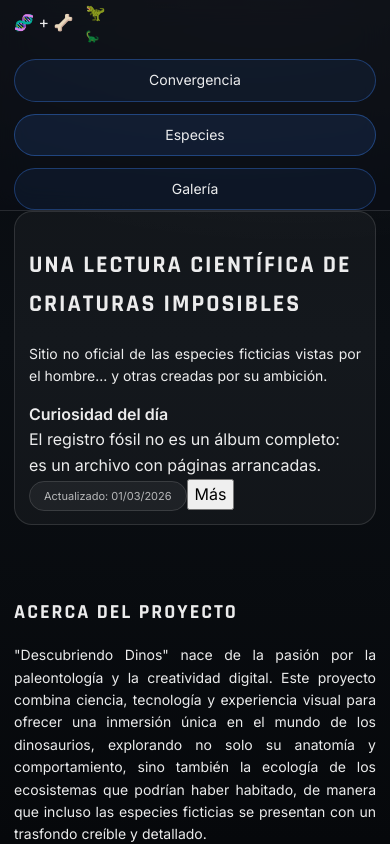
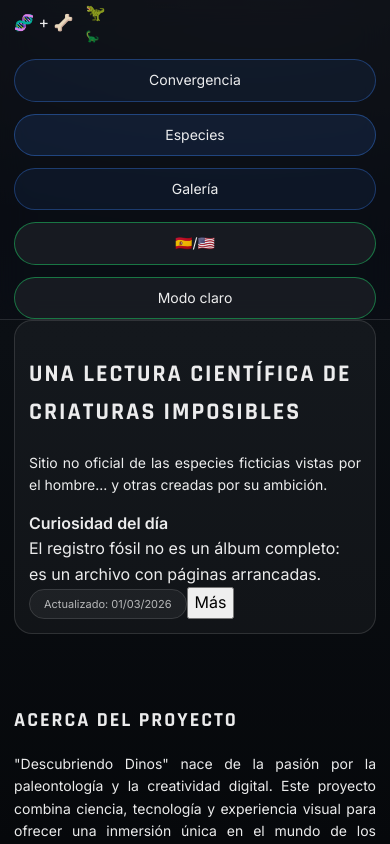
Before and after one commit to lu-developer476/Dinosauria, a React (Vite) app: page / in a window 390 px wide. Shown: the top 844 px of the page. Built offline with nearby package versions, Linux system fonts and the light colour scheme.

Commit message:
add-language-and-themes-toggle-button (#1)

```diff
--- a/src/App.tsx
+++ b/src/App.tsx
@@ -35,6 +35,12 @@ function getDinoTags(d: any): string[] {
 export default function App() {
   const [factIndex, setFactIndex] = useState(0);
   const [selectedImage, setSelectedImage] = useState<string | null>(null);
+  const [language, setLanguage] = useState<"es" | "en">("es");
+  const [theme, setTheme] = useState<"dark" | "light">("dark");
+
+  useEffect(() => {
+    document.documentElement.dataset.theme = theme;
+  }, [theme]);
 
   // Filtros + rotación
   const [filteredDinos, setFilteredDinos] = useState(dinos);
@@ -178,6 +184,24 @@ const gallery = useMemo(
             <button className="nav-btn" onClick={() => smoothScrollTo("linea-tiempo")}>Convergencia</button>
             <button className="nav-btn nav-primary" onClick={() => smoothScrollTo("explorar")}>Especies</button>
             <button className="nav-btn" onClick={() => smoothScrollTo("galeria")}>Galería</button>
+            <button
+              className="nav-btn nav-toggle"
+              type="button"
+              aria-label={`Cambiar idioma a ${language === "es" ? "inglés" : "español"}`}
+              aria-pressed={language === "en"}
+              onClick={() => setLanguage((current) => (current === "es" ? "en" : "es"))}
+            >
+              🇪🇸/🇺🇸
+            </button>
+            <button
+              className="nav-btn nav-toggle nav-theme-toggle"
+              type="button"
+              aria-label={`Activar ${theme === "dark" ? "modo claro" : "modo oscuro"}`}
+              aria-pressed={theme === "dark"}
+              onClick={() => setTheme((current) => (current === "dark" ? "light" : "dark"))}
+            >
+              {theme === "dark" ? "Modo claro" : "Modo oscuro"}
+            </button>
           </nav>
         </div>
       </header>
--- a/src/styles.css
+++ b/src/styles.css
@@ -11,6 +11,27 @@
   --radius: 18px;
   --max: 1120px;
   --accent: #1eff7a;
+  --body-bg:
+    radial-gradient(1200px 500px at 30% -10%, rgba(255,255,255,0.08), transparent 60%),
+    radial-gradient(900px 450px at 75% 0%, rgba(255,255,255,0.06), transparent 55%),
+    linear-gradient(180deg, #070a0e, #0b0f14 40%, #06080b);
+  --nav-bg: rgba(10,14,20,0.7);
+}
+
+:root[data-theme="light"]{
+  --bg: #f4efe4;
+  --panel: rgba(36,24,13,0.06);
+  --panel2: rgba(36,24,13,0.1);
+  --text: rgba(22,18,14,0.92);
+  --muted: rgba(52,41,31,0.72);
+  --line: rgba(61,43,25,0.18);
+  --shadow: 0 18px 45px rgba(71,48,24,0.18);
+  --accent: #127a3a;
+  --body-bg:
+    radial-gradient(1200px 500px at 30% -10%, rgba(30,255,122,0.2), transparent 60%),
+    radial-gradient(900px 450px at 75% 0%, rgba(59,130,246,0.16), transparent 55%),
+    linear-gradient(180deg, #fffaf0, #f4efe4 45%, #e8dcc8);
+  --nav-bg: rgba(255,250,240,0.78);
 }
 
 *{box-sizing:border-box}
@@ -19,10 +40,7 @@ html,body{height:100%}
 body{
   margin:0;
   font-family:'Inter',sans-serif;
-  background:
-    radial-gradient(1200px 500px at 30% -10%, rgba(255,255,255,0.08), transparent 60%),
-    radial-gradient(900px 450px at 75% 0%, rgba(255,255,255,0.06), transparent 55%),
-    linear-gradient(180deg, #070a0e, #0b0f14 40%, #06080b);
+  background:var(--body-bg);
   color:var(--text);
   line-height:1.65;
 }
@@ -52,7 +70,7 @@ section[id]{scroll-margin-top:90px}
 .nav{
   position:sticky;top:0;z-index:50;
   backdrop-filter:saturate(140%) blur(14px);
-  background:rgba(10,14,20,0.7);
+  background:var(--nav-bg);
   border-bottom:1px solid var(--line);
 }
 
@@ -64,7 +82,7 @@ section[id]{scroll-margin-top:90px}
 .brand{display:flex;align-items:center;gap:12px}
 .brand-sub{font-size:12px;color:var(--muted);margin-top:2px}
 
-.nav-links{display:flex;gap:12px;align-items:center}
+.nav-links{display:flex;gap:12px;align-items:center;flex-wrap:wrap}
 
 .nav-btn{
   padding:10px 18px;
@@ -88,6 +106,15 @@ section[id]{scroll-margin-top:90px}
 
 .nav-primary:hover{
   background:rgba(59,130,246,0.28);
+}
+
+.nav-toggle{
+  border-color:rgba(30,255,122,0.4);
+  background:var(--panel);
+}
+
+.nav-theme-toggle{
+  min-width:128px;
 }
 
 /* CARDS */
@@ -296,6 +323,10 @@ section[id]{scroll-margin-top:90px}
     text-align:center;
   }
 
+  .nav-theme-toggle{
+    min-width:0;
+  }
+
   .section{
     padding:64px 0;
   }
```
